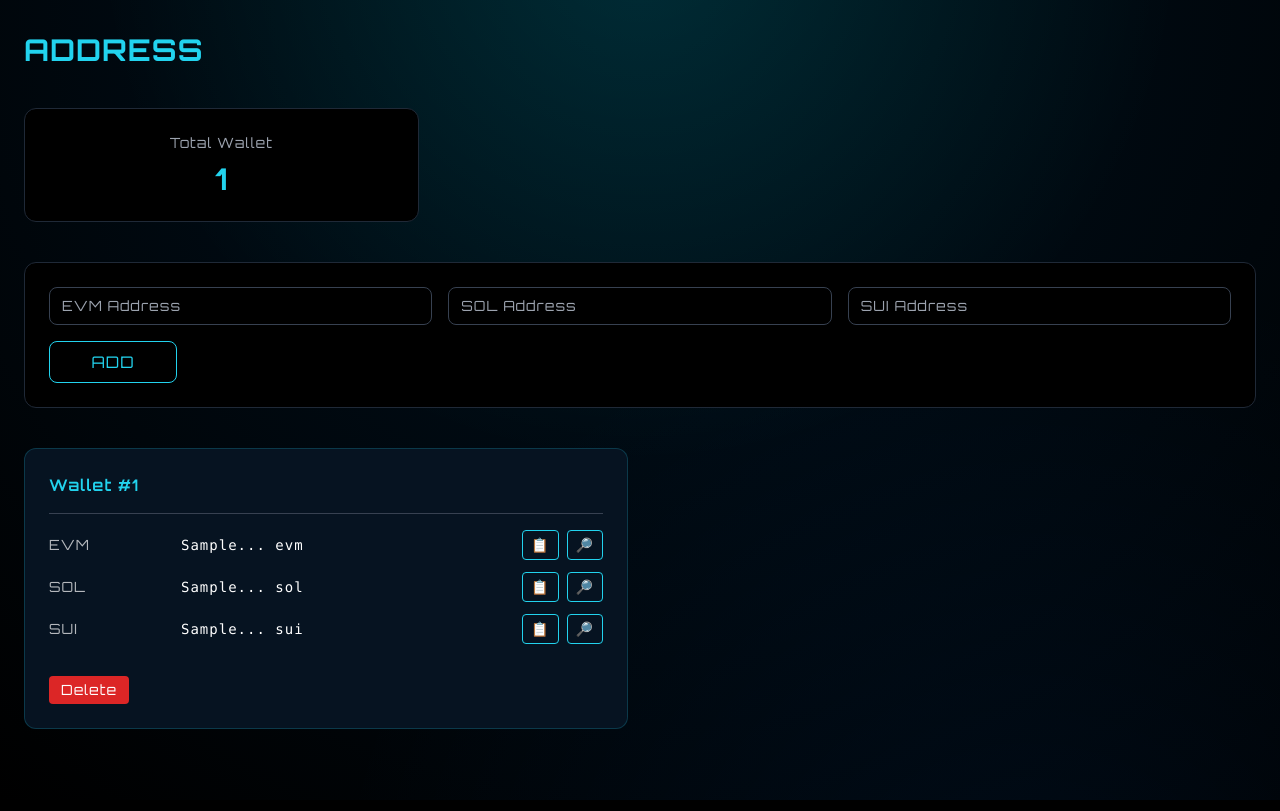
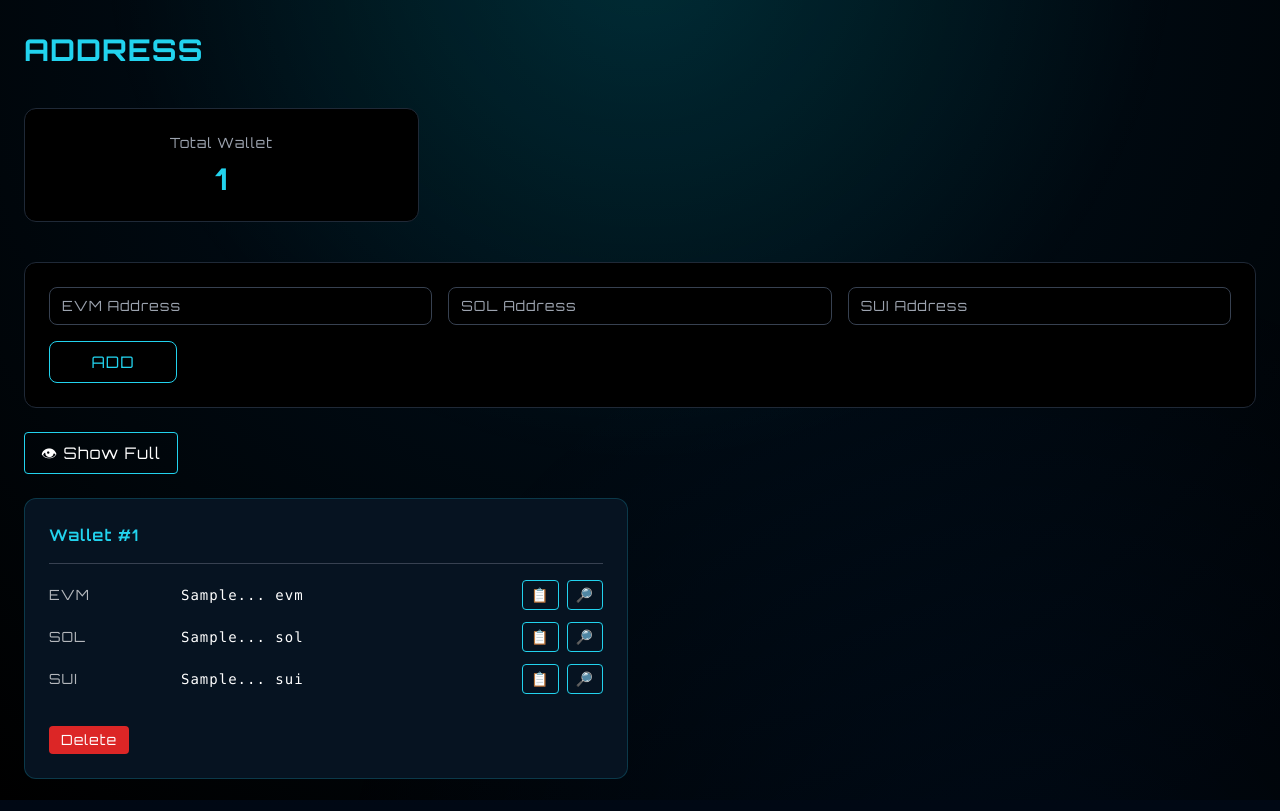
Before and after one commit to Cawonshik/alwantra-dashboard, a Flask app: template templates/address.html in a window 1280 px wide. Run offline with Flask 3, Linux system fonts and the light colour scheme; the template is opened without the code that fills it: most values are stand-ins (such as "Sample title", 1, 10 or a date in 2020); some libraries are stand-ins or nearby versions.

Commit message:
add toggle show full address and account

```diff
--- a/templates/address.html
+++ b/templates/address.html
@@ -27,7 +27,7 @@ Total Wallet
 
 <!-- ================= FORM ================= -->
 
-<div class="bg-black border border-gray-800 rounded-xl p-6 mb-10">
+<div class="bg-black border border-gray-800 rounded-xl p-6 mb-6">
 
 <form method="POST" action="/add_address" class="grid md:grid-cols-3 gap-4">
 
@@ -55,6 +55,20 @@ ADD
 </button>
 
 </form>
+
+</div>
+
+
+<!-- ================= TOGGLE ADDRESS ================= -->
+
+<div class="mb-6">
+
+<button
+id="toggleWalletBtn"
+onclick="toggleAllAddress()"
+class="border border-cyan-400 px-4 py-2 rounded hover:bg-cyan-400 hover:text-black">
+👁 Show Full
+</button>
 
 </div>
 
@@ -96,7 +110,11 @@ EVM
 {% if item.evm %}
 {% set evm = item.evm|string %}
 
-<span class="font-mono break-all">
+<span
+class="font-mono break-all wallet-text"
+data-full="{{ evm }}"
+data-short="{{ evm[:6] }}...{{ evm[-4:] }}"
+>
 {{ evm[:6] }}...{{ evm[-4:] }}
 </span>
 
@@ -136,7 +154,11 @@ SOL
 {% if item.sol %}
 {% set sol = item.sol|string %}
 
-<span class="font-mono break-all">
+<span
+class="font-mono break-all wallet-text"
+data-full="{{ sol }}"
+data-short="{{ sol[:6] }}...{{ sol[-4:] }}"
+>
 {{ sol[:6] }}...{{ sol[-4:] }}
 </span>
 
@@ -176,7 +198,11 @@ SUI
 {% if item.sui %}
 {% set sui = item.sui|string %}
 
-<span class="font-mono break-all">
+<span
+class="font-mono break-all wallet-text"
+data-full="{{ sui }}"
+data-short="{{ sui[:6] }}...{{ sui[-4:] }}"
+>
 {{ sui[:6] }}...{{ sui[-4:] }}
 </span>
 
@@ -267,6 +293,31 @@ setTimeout(()=>el.remove(),1000)
 
 }
 
+
+/* ================= TOGGLE ADDRESS ================= */
+
+let showFull = false
+
+function toggleAllAddress(){
+
+const wallets = document.querySelectorAll(".wallet-text")
+const btn = document.getElementById("toggleWalletBtn")
+
+showFull = !showFull
+
+wallets.forEach(wallet => {
+
+const full = wallet.dataset.full
+const short = wallet.dataset.short
+
+wallet.innerText = showFull ? full : short
+
+})
+
+btn.innerText = showFull ? "🙈 Hide Address" : "👁 Show Full"
+
+}
+
 </script>
 
 {% endblock %}
```
Also changed, not shown: templates/akun.html (+91 -84 lines).
